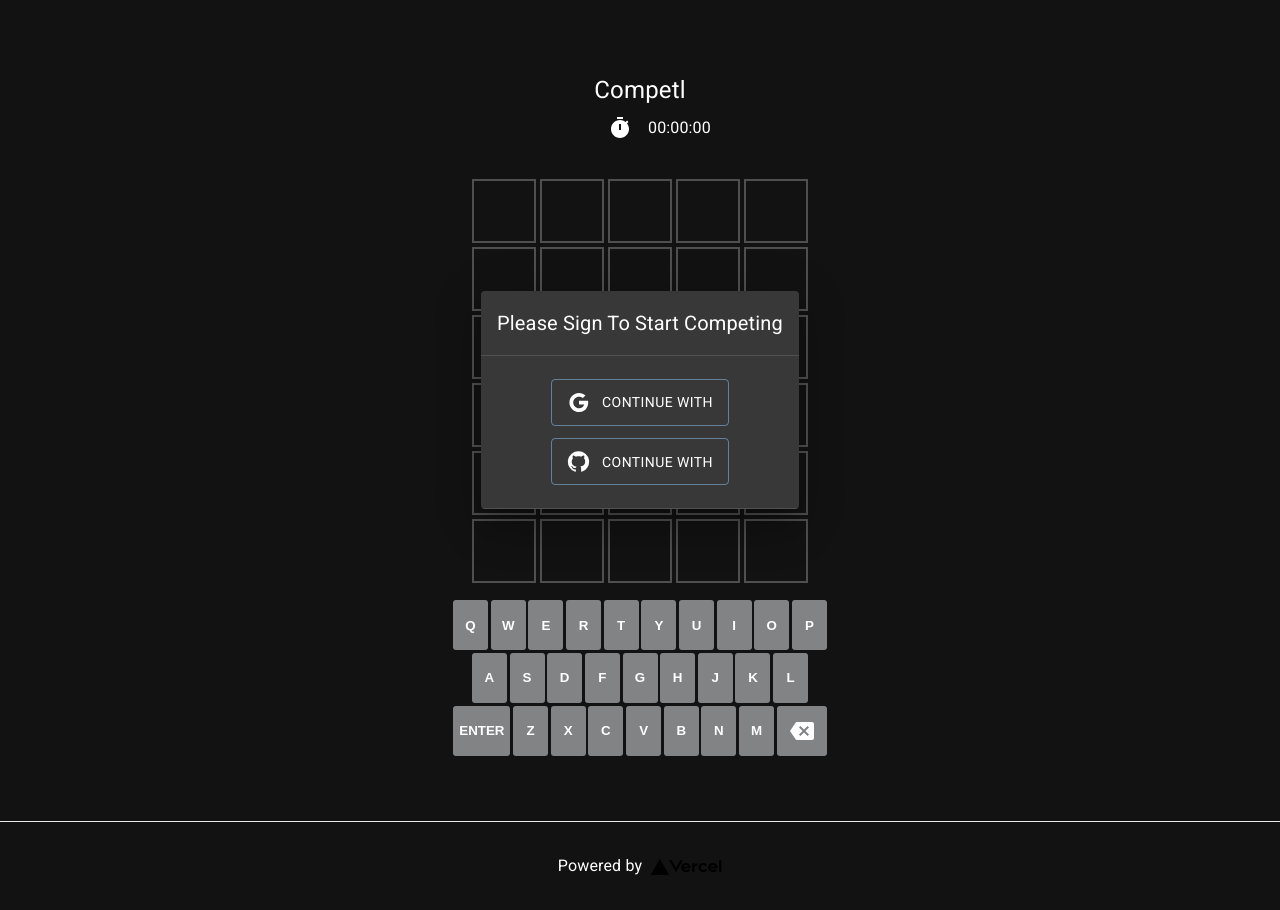
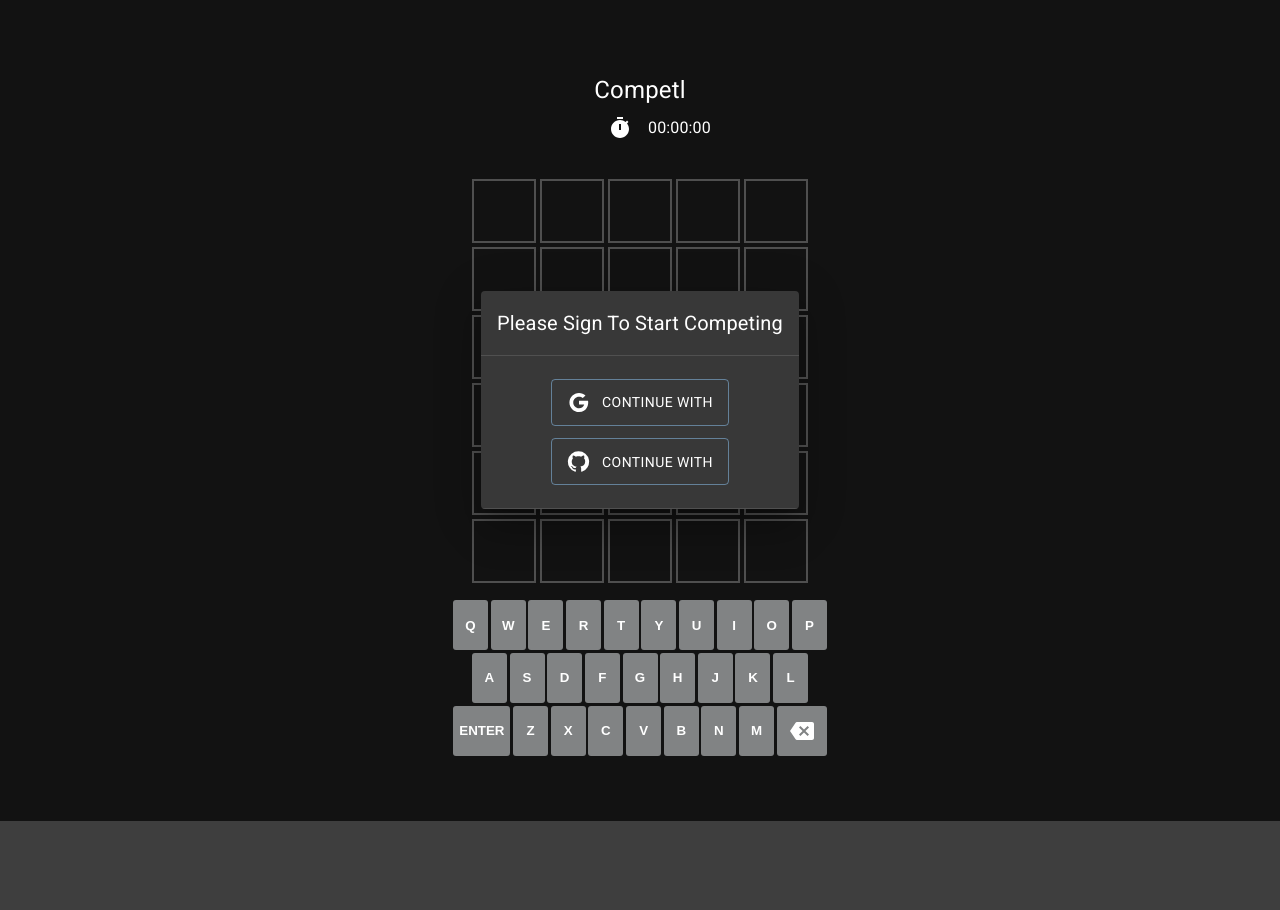
Before and after one commit to oscarwong67/Competl, a Next.js app: page / in a window 1280 px wide. After the commit the page ends 821 px from the top, so only its background shows below. Built offline with nearby package versions, Linux system fonts and the light colour scheme; no server answers.

Commit message:
minor bug

```diff
--- a/pages/index.js
+++ b/pages/index.js
@@ -46,7 +46,7 @@ export default function Home() {
         <link rel="icon" href="/favicon.ico" />
       </Head>
       {session && (
-        <AppBar position="static">
+        <AppBar position="static" >
           <Toolbar>
             <Box display="flex" flexGrow={1}>
               {/* Left Side */}
@@ -109,7 +109,7 @@ export default function Home() {
         <Game />
         <Login disableBackdropClick />
       </main>
-      <footer className={styles.footer}>
+      {/* <footer className={styles.footer}>
         <a
           href="https://vercel.com?utm_source=create-next-app&utm_medium=default-template&utm_campaign=create-next-app"
           target="_blank"
@@ -120,7 +120,7 @@ export default function Home() {
             <Image src="/vercel.svg" alt="Vercel Logo" width={72} height={16} />
           </span>
         </a>
-      </footer>
+      </footer> */}
     </div>
   );
 }
--- a/styles/Game.module.css
+++ b/styles/Game.module.css
@@ -112,10 +112,11 @@
 .startButtonContainer {
   position: absolute;
   left: 0;
-  top: 0;
+  bottom: 0;
   display: flex;
-  width: 100vw;
-  height: 100vh;
+  transform: translateY(-5%);
+  width: 100%;
+  height: 95vh;
   justify-content: center;
   align-items: center;
   z-index: 1;
--- a/styles/globals.css
+++ b/styles/globals.css
@@ -6,7 +6,7 @@
   --wrong-position-yellow: #c9b458;
   --wrong-grey: #86888a;
   --wrong-grey-keyboard: #4b4b4b;
-  --accent-purple: #BB86FC;
+  --accent-purple: #bb86fc;
 }
 
 html,
```
